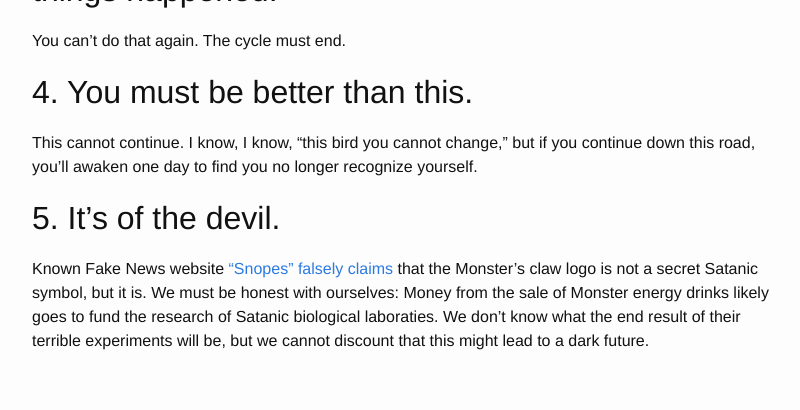
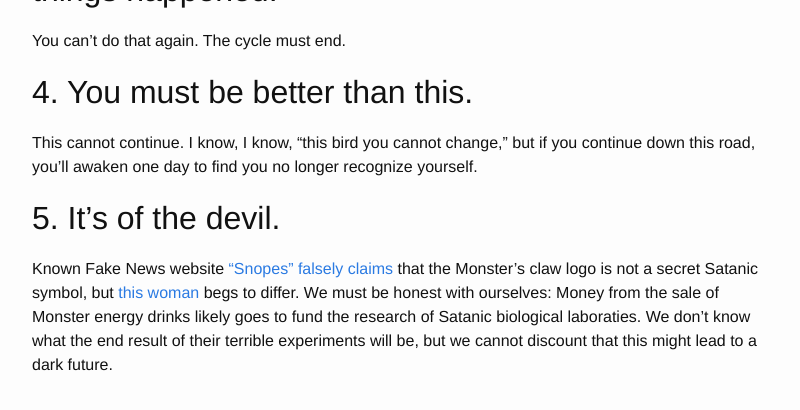
Before and after one commit to bwigfield/lovetruth, a Jekyll site: the page built from _posts/2017-11-11-4-Reasons-You-Should-Stop-Drinking-Monster-Energy-Drinks.md, in a window 1280 px wide and 900 px high, scrolled down 1228 px, cut to the strip 0-439 px from the top of the window. Shown: the top 410 px of the strip, without its empty margins (238-1038 px from the left). Built offline with Jekyll 4.4.1, drawn with Linux system fonts in a browser that asks for light colours; a script that is not in the unit is left out.

Commit message:
Update 2017-11-11-4-Reasons-You-Should-Stop-Drinking-Monster-Energy-Drinks.md

```diff
--- a/_posts/2017-11-11-4-Reasons-You-Should-Stop-Drinking-Monster-Energy-Drinks.md
+++ b/_posts/2017-11-11-4-Reasons-You-Should-Stop-Drinking-Monster-Energy-Drinks.md
@@ -27,4 +27,4 @@
 
 ## 5. It's of the devil.
 
-Known Fake News website ["Snopes" falsely claims](https://www.snopes.com/politics/business/monster666.asp) that the Monster's claw logo is not a secret Satanic symbol, but it is.  We must be honest with ourselves:  Money from the sale of Monster energy drinks likely goes to fund the research of Satanic biological laboraties.  We don't know what the end result of their terrible experiments will be, but we cannot discount that this might lead to a dark future.
+Known Fake News website ["Snopes" falsely claims](https://www.snopes.com/politics/business/monster666.asp) that the Monster's claw logo is not a secret Satanic symbol, but [this woman](https://youtu.be/bntfUA6TmLs) begs to differ.  We must be honest with ourselves:  Money from the sale of Monster energy drinks likely goes to fund the research of Satanic biological laboraties.  We don't know what the end result of their terrible experiments will be, but we cannot discount that this might lead to a dark future.
```
